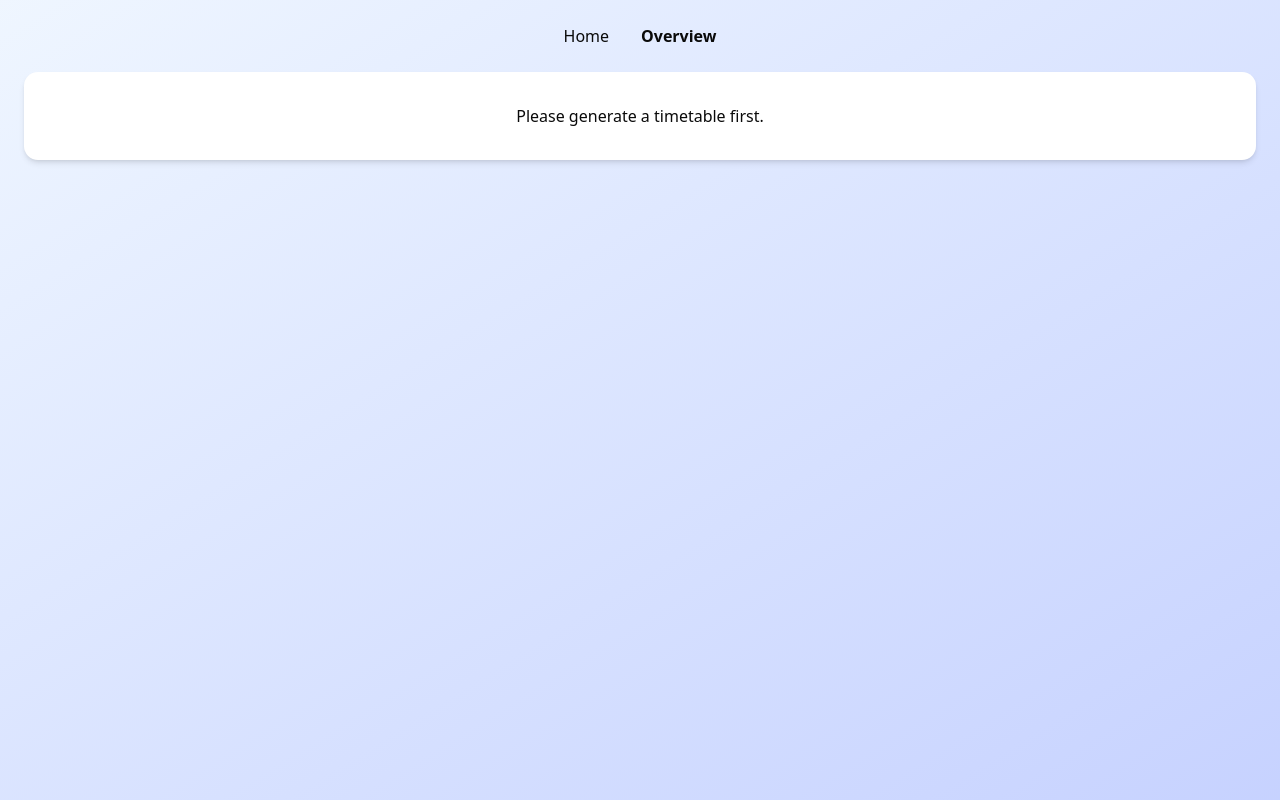
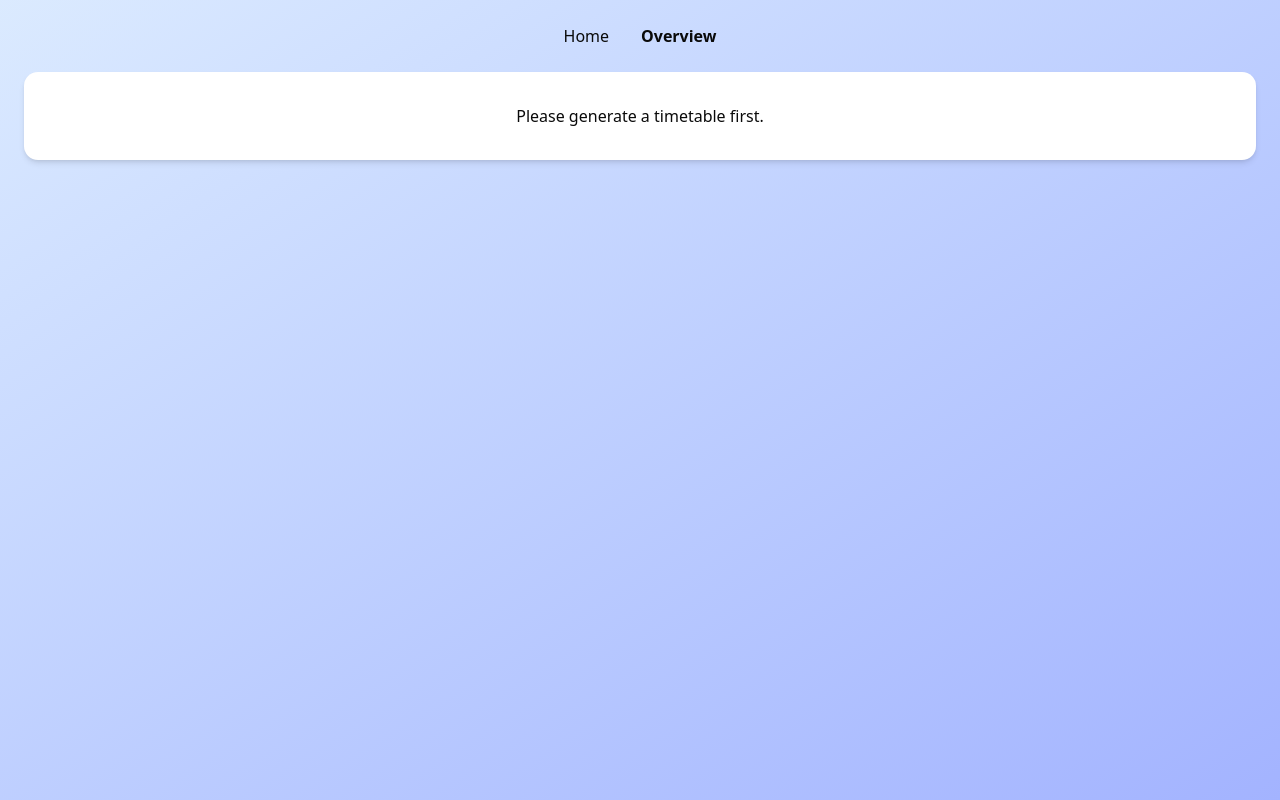
Before and after one commit to zeeeing/timetable-optimiser, a React (Vite) app in the folder client/: page /overview in a window 1280 px wide. Built offline with nearby package versions, Linux system fonts and the light colour scheme; no server answers.

Commit message:
updated background colour

```diff
--- a/client/src/Layout.tsx
+++ b/client/src/Layout.tsx
@@ -10,7 +10,7 @@ const Layout: React.FC = () => {
   ];
 
   return (
-    <div className="min-h-screen bg-linear-to-br from-blue-50 to-indigo-200">
+    <div className="min-h-screen bg-linear-to-br from-blue-100 to-indigo-300">
       <div className="max-w-7xl mx-auto flex justify-center gap-8 py-6">
         {navigationItems.map((item) => (
           <div
```
